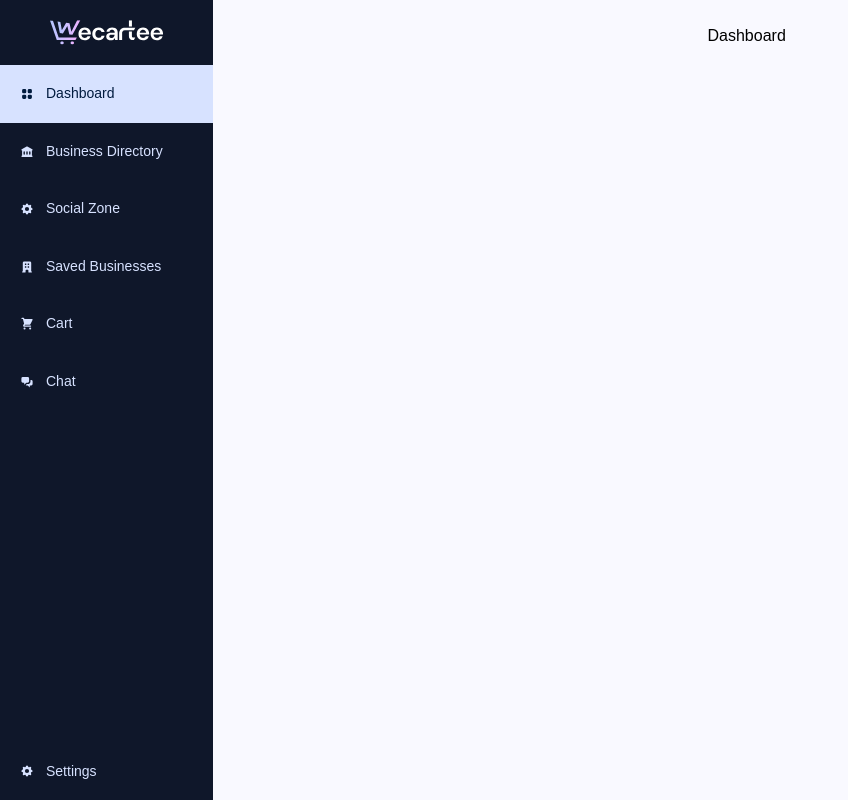
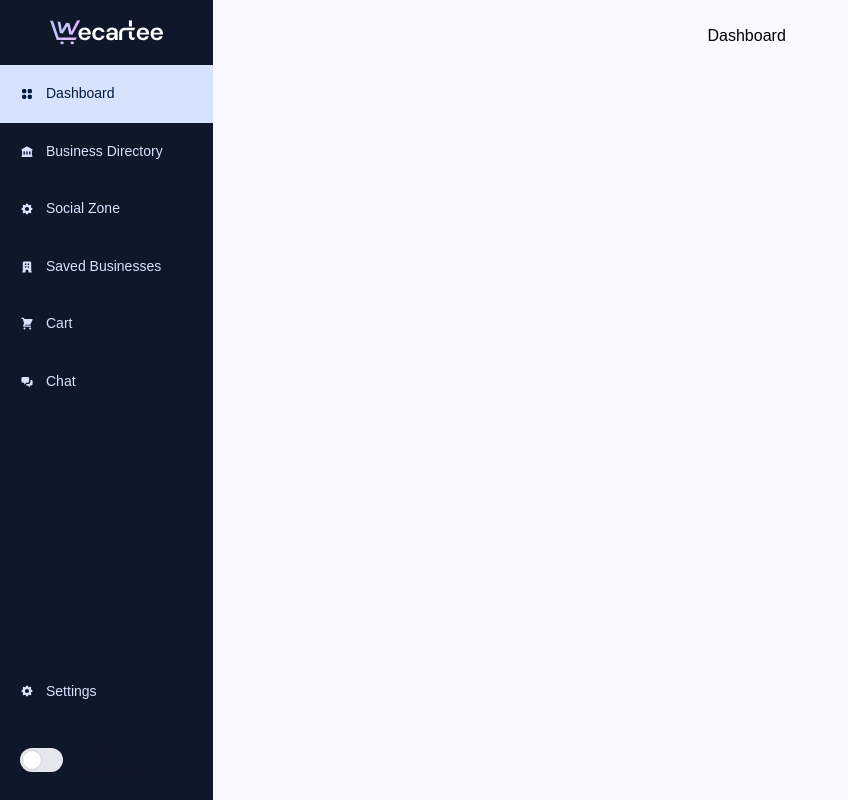
Before and after one commit to sulosp/wecartee-app, a React (Create React App) app in the folder client/: page / in a window 1280 px wide. Shown: the whole page, without its empty margins (0-848 px from the left). Built offline with nearby package versions, Linux system fonts and the light colour scheme.

Commit message:
toast msg

```diff
--- a/client/package.json
+++ b/client/package.json
@@ -12,6 +12,7 @@
     "react-icons": "^5.2.1",
     "react-router-dom": "^6.23.1",
     "react-scripts": "5.0.1",
+    "react-toastify": "^10.0.5",
     "web-vitals": "^2.1.4"
   },
   "scripts": {
--- a/client/src/App.jsx
+++ b/client/src/App.jsx
@@ -1,27 +1,32 @@
-import React from 'react'
-import {Routes, Route} from 'react-router-dom'
-import Layout from './components/shared/layout'
-import Dashboard from './components/dashboard'
-import BusinessDirectory from './components/businessDirectory'
-import Cart from './components/cart'
-import SocialZone from './components/socialZone'
-import Settings from './components/settings'
-import SavedBusinesses from './components/savedBusinesses'
-import Chat from './components/chat'
+import React from "react";
+import { Routes, Route } from "react-router-dom";
+import Layout from "./components/shared/layout";
+import Dashboard from "./components/dashboard";
+import BusinessDirectory from "./components/businessDirectory";
+import Cart from "./components/cart";
+import SocialZone from "./components/socialZone";
+import Settings from "./components/settings";
+import SavedBusinesses from "./components/savedBusinesses";
+import Chat from "./components/chat";
+
 
 function App() {
   return (
-    <Routes>
-      <Route path="/" element = {<Layout />}>
-          <Route index element = {<Dashboard />} />
-          <Route path= "businessDirectory" element = {<BusinessDirectory />} />
-          <Route path = "cart" element = {<Cart />} />
-          <Route path = "socialZone" element = {<SocialZone />} />
-          <Route path = "settings" element = {<Settings />} />
-          <Route path = "savedBusinesses" element = {<SavedBusinesses/>} />
-          <Route path = "chat" element = {<Chat />} />
-      </Route>
-    </Routes>
+    <>
+      <Routes>
+        <Route path="/" element={<Layout />}>
+          <Route index element={<Dashboard />} />
+          <Route path="businessDirectory" element={<BusinessDirectory />} />
+          <Route path="cart" element={<Cart />} />
+          <Route path="socialZone" element={<SocialZone />} />
+          <Route path="settings" element={<Settings />} />
+          <Route path="savedBusinesses" element={<SavedBusinesses />} />
+          <Route path="chat" element={<Chat />} />
+        </Route>
+      </Routes>
+
+
+    </>
   );
 }
 
--- a/client/src/components/Dashboard.jsx
+++ b/client/src/components/Dashboard.jsx
@@ -1,7 +1,14 @@
-import React from 'react'
+// Dashboard.js
+import React from 'react';
 
-export default function Dashboard(){
-    return(
-        <div>Dashboard</div>
-    )
+
+function Dashboard() {
+
+  return (
+    <div>
+      <h1>Dashboard</h1>
+    </div>
+  );
 }
+
+export default Dashboard;
--- /dev/null
+++ b/client/src/components/controls/toggleSwitch.jsx
@@ -0,0 +1,20 @@
+import React from 'react';
+
+export default function ToggleSwitch({ label, checked, onChange }) {
+
+  return (
+    <label className="inline-flex items-center justify-start cursor-pointer p-20 w-full max-lg:hidden">
+      <input
+        type="checkbox"
+        className="sr-only peer"
+        checked={checked}
+        onChange={onChange}
+      />
+      <div className="relative w-11 h-6 bg-gray-200 peer-focus:outline-none peer-focus:ring-4 peer-focus:ring-blue-300 dark:peer-focus:ring-blue-800 rounded-full peer dark:bg-gray-700 peer-checked:after:translate-x-full rtl:peer-checked:after:-translate-x-full peer-checked:after:border-white after:content-[''] after:absolute after:top-[2px] after:start-[2px] after:bg-white after:border-gray-300 after:border after:rounded-full after:h-5 after:w-5 after:transition-all dark:border-gray-600 peer-checked:bg-blue-600"></div>
+      <span className="ms-3 text-sm font-medium text-gray-900 dark:text-gray-300 max-lg:hidden lg:flex">
+        {label}
+      </span>
+    </label>
+
+  );
+}
--- a/client/src/components/shared/Sidebar.jsx
+++ b/client/src/components/shared/Sidebar.jsx
@@ -1,62 +1,83 @@
-import React from 'react'
-import { Link, useLocation } from 'react-router-dom'
-import Logolight from '../../assets/logolight.svg'
-import Favicon from '../../assets/favicon.svg'
-import { DASHBOARD_SIDEBAR_LINKS } from '../lib/consts/navigation'
-import classNames from 'classnames'
-import { DASHBOARD_SIDEBAR_BOTTOM_LINKS } from '../lib/consts/navigation'
+import React, { useState } from "react";
+import { Link, useLocation } from "react-router-dom";
+import Logolight from "../../assets/logolight.svg";
+import Favicon from "../../assets/favicon.svg";
+import { DASHBOARD_SIDEBAR_LINKS } from "../../lib/consts/navigation";
+import classNames from "classnames";
+import { DASHBOARD_SIDEBAR_BOTTOM_LINKS } from "../../lib/consts/navigation";
+import ToggleSwitch from "../controls/toggleSwitch";
+import Notification from "./notification";
 
-
-const LinkClasses = 'text-primary-100 hover:text-primary-100  p-20 w-full flex  flex-row justify-start  items-center gap-3  max-lg:justify-center hover:bg-primary-700 text-sm font-normal leading-tight max-lg:hidden lg:flex  '
+const LinkClasses =
+  "text-primary-100 hover:text-primary-100  p-20 w-full flex  flex-row justify-start  items-center gap-3  max-lg:justify-center hover:bg-primary-700 text-sm font-normal leading-tight max-lg:hidden lg:flex  ";
 
 export default function Sidebar() {
+    const [notificationsEnabled, setNotificationsEnabled] = useState(false);
+    const [notifications, setNotifications] = useState([]);
+
+    const handleToggle = () => {
+      const newStatus = !notificationsEnabled;
+      setNotificationsEnabled(newStatus);
+      const message = newStatus ? "Notifications are now enabled!" : "Notifications are now disabled!";
+      setNotifications([{ id: notifications.length + 1, message }]);
+    };
   return (
     <div className="flex flex-col justify-between h-full align-items-center">
-
-            <div className ="flex flex-col justify-start align-items-center">
-
-            <Link className="flex flex-col items-center xl:px-50 lg:px-40 md:px-20 py-20" to="/" >
-                <img className="max-lg:hidden lg:flex" src={Logolight} alt="wecartee logo" />
-                <img className="lg:hidden max-lg:flex w-10 h-10" src={Favicon} alt="wecartee logo" />
+      <div className="flex flex-col justify-start align-items-center">
+        <Link
+          className="flex flex-col items-center xl:px-50 lg:px-40 md:px-20 py-20"
+          to="/"
+        >
+          <img
+            className="max-lg:hidden lg:flex"
+            src={Logolight}
+            alt="wecartee logo"
+          />
+          <img
+            className="lg:hidden max-lg:flex w-10 h-10"
+            src={Favicon}
+            alt="wecartee logo"
+          />
         </Link>
 
-
         <div className="flex flex-col flex-shrink-0 items-center">
-
           {DASHBOARD_SIDEBAR_LINKS.map((item) => (
             <SidebarLink key={item.key} item={item} />
           ))}
-
         </div>
-
       </div>
 
       <div className="flex flex-col justify-end">
         {DASHBOARD_SIDEBAR_BOTTOM_LINKS.map((item) => (
           <SidebarLink key={item.key} item={item} />
         ))}
+
+<ToggleSwitch
+          label="Toggle Notifications"
+          checked={notificationsEnabled}
+          onChange={handleToggle}
+        />
+        <Notification notifications={notifications} />
       </div>
-
-
     </div>
-    )
+  );
 }
 
-
-
 function SidebarLink({ item }) {
-
-    const { pathname } = useLocation()
-
+  const { pathname } = useLocation();
 
   return (
-
-        <Link to={item.path} className={classNames(pathname === item.path ? 'text-primary-900 bg-primary-100' : 'text-primary-100', LinkClasses)}>
-
-            <span >{item.icon}</span>
-            <span >{item.label}</span>
-
+    <Link
+      to={item.path}
+      className={classNames(
+        pathname === item.path
+          ? "text-primary-900 bg-primary-100"
+          : "text-primary-100",
+        LinkClasses
+      )}
+    >
+      <span>{item.icon}</span>
+      <span>{item.label}</span>
     </Link>
-
-    )
+  );
 }
--- /dev/null
+++ b/client/src/components/shared/notification.jsx
@@ -0,0 +1,13 @@
+import React, { useEffect } from 'react';
+import { toast, ToastContainer } from 'react-toastify';
+import 'react-toastify/dist/ReactToastify.css';
+
+export default function Notification({ notifications }) {
+  useEffect(() => {
+    notifications.forEach((notification) => {
+      toast(notification.message);
+    });
+  }, [notifications]);
+
+  return <ToastContainer />;
+}
```
Also changed, not shown: client/src/lib/consts/navigation.jsx (renamed from client/src/components/lib/consts/navigation.jsx), 1 other file (tests, documents, lock files or other folders). Lines whose indentation alone changed are shown as unchanged.
